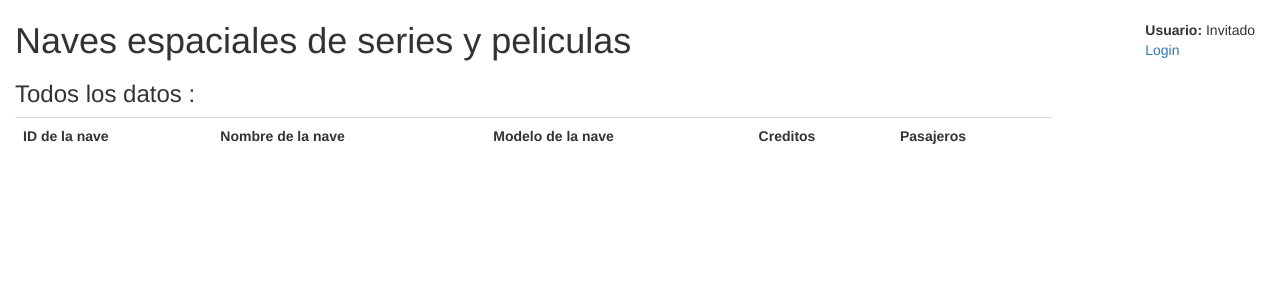
After one commit to Hjorge-l/Django_CRUD_navesEspaciales, a Django app: template project_web_naves/templates/naves/show_all.html in a window 1280 px wide. The commit adds this page. Shown: the top 300 px of the page. Run offline with Django 4.2, Linux system fonts and the light colour scheme; the template is opened without the code that fills it, so the values that code supplies are empty; some libraries are stand-ins or nearby versions.

Commit message:
Se ha implementado la opción de ver todas las naves con todos sus atributas en la web

```diff
--- a/project_web_naves/myApp/urls.py
+++ b/project_web_naves/myApp/urls.py
@@ -1,10 +1,11 @@
 from django.urls import re_path, include
 from myApp import views
-from myApp.naves.views import insert_data
+from myApp.naves.views import insert_data, show_all_data
 
 urlpatterns = [
     re_path(r"^inicio/", views.inicio, name='inicio'),
     re_path('accounts/', include('django.contrib.auth.urls')),
     re_path(r"^register/", views.register, name='register'),
     re_path(r"^insert_data/", insert_data, name='insert_data'),
+    re_path(r"^show_all_data/", show_all_data, name='show_all_data'),
 ]
--- a/project_web_naves/requirements.txt
+++ b/project_web_naves/requirements.txt
@@ -2,5 +2,10 @@ asgiref==3.8.1
 backports.zoneinfo==0.2.1
 Django==4.2.13
 djangorestframework==3.15.2
+numpy==1.24.4
+python-dateutil==2.9.0.post0
+pytz==2024.1
+six==1.16.0
 sqlparse==0.5.0
 typing_extensions==4.12.2
+tzdata==2024.1
--- a/project_web_naves/templates/base_generica.html
+++ b/project_web_naves/templates/base_generica.html
@@ -44,7 +44,7 @@
                     <ul class="sidebar-nav" style="margin-top: 20px;">
                         <li><a href="{%url 'inicio'%}">Inicio</a></li>
                         <li><a href="{%url 'insert_data'%}">Insertar nueva nave</a></li>
-                        <li><a href="#">Consultar todas las naves</a></li>
+                        <li><a href="{%url 'show_all_data'%}">Consultar todas las naves</a></li>
                         <li><a href="#">Consultar naves por nombre</a></li>
                         <li><a href="#">Consultar nave por id</a></li>
                         <li><a href="#">Actualizar nave</a></li>
--- a/project_web_naves/templates/inicio.html
+++ b/project_web_naves/templates/inicio.html
@@ -24,8 +24,8 @@ hacer un mantenimiento CRUD de naves espaciales de series y películas.</p>
                     <li>Cambiar contraseña olvidada: aún por hacer</li>
                 </ul>
             </li>
-            <li><strong>INSERTAR NUEVA NAVE : OK </strong></li>
-            <li><strong>MOSTRAR TODAS LAS NAVES: </strong> aún por hacer</li>
+            <li><strong>INSERTAR NUEVA NAVE : -> OK </strong></li>
+            <li><strong>MOSTRAR TODAS LAS NAVES: -> OK</strong></li>
             <li><strong>MOSTRAR NAVE POR ID: </strong> aún por hacer</li>
             <li><strong>MOSTRAR NAVES POR NOMBRE: </strong> aún por hacer</li>
             <li><strong>ACTUALIZAR NAVE: </strong> aún por hacer</li>
--- /dev/null
+++ b/project_web_naves/templates/naves/show_all.html
@@ -0,0 +1,28 @@
+{% extends "base_generica.html" %}
+{% block content %}
+<html>
+    <body>
+        <h1>Naves espaciales de series y peliculas</h1>
+
+        <h3> Todos los datos :</h3>
+        <table class="table table-hover">
+            <tr>
+                <td><label>ID de la nave</label></td>
+                <td><label>Nombre de la nave</label></td>
+                <td><label>Modelo de la nave</label></td>
+                <td><label>Creditos</label></td>
+                <td><label>Pasajeros</label></td>
+            </tr>
+            {% for value in datos_nave %}
+                <tr>
+                    <td><strong>{{ value.id_nave }}</strong></td>
+                    <td>{{ value.nombre_nave }}</td>
+                    <td>{{ value.modelo_nave }}</td>
+                    <td>{{ value.coste_creditos_nave }}</td>
+                    <td>{{ value.num_pasajeros_nave }}</td>
+                </tr>
+            {% endfor %}
+        </table>
+    </body>
+</html>
+{% endblock %}
```
Also changed, not shown: project_web_naves/myApp/naves/views.py (+11 -1 lines), project_web_naves/db.sqlite3.
